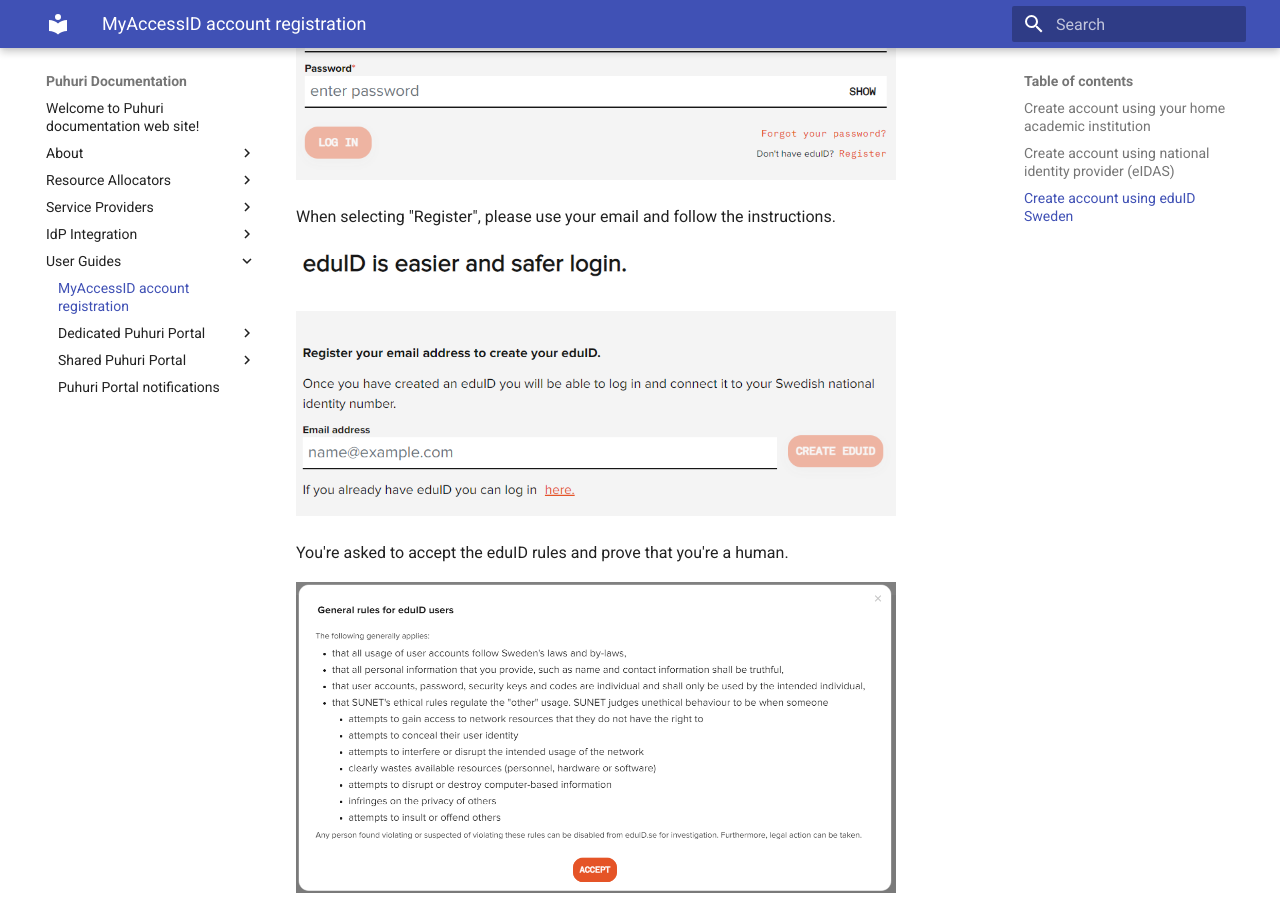
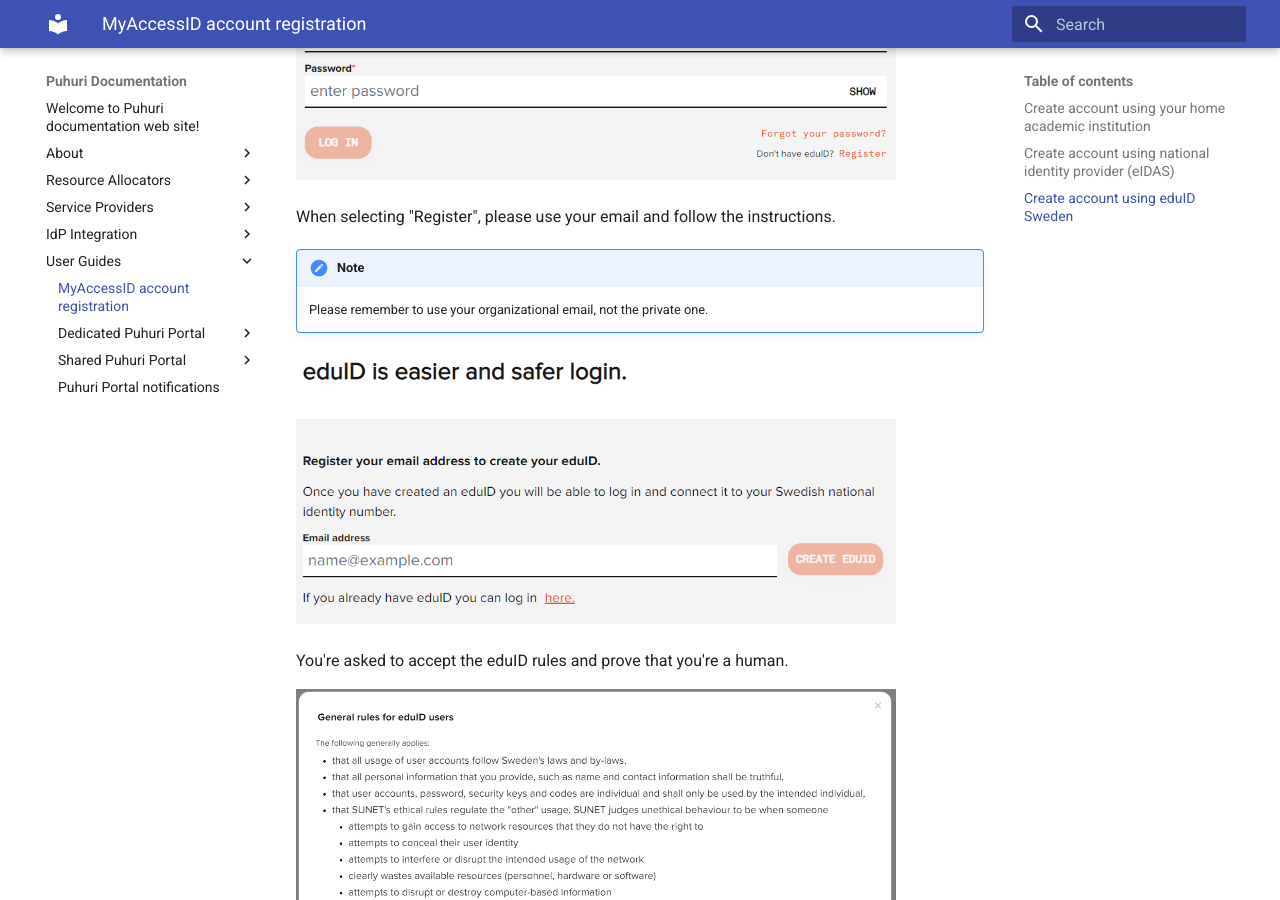
Before and after one commit to neicnordic/puhuri-web, an MkDocs documentation site: the page built from docs/user_guides/myaccessid_registration.md, in a window 1280 px wide and 900 px high, scrolled down 4410 px. Built offline with MkDocs 1.6.1 and Material for MkDocs 9.7.7, drawn with Linux system fonts in a browser that asks for light colours.

Commit message:
Added note to eduID section about organizational email.

```diff
--- a/docs/user_guides/myaccessid_registration.md
+++ b/docs/user_guides/myaccessid_registration.md
@@ -53,6 +53,9 @@ Then you're forwarded to eduID Sweden login page where you can log in with alrea
 
 When selecting "Register", please use your email and follow the instructions.
 
+!!! note
+    Please remember to use your organizational email, not the private one.
+
 ![MyAccessID login](../assets/eduid register.PNG){ width="600" }
 
 You're asked to accept the eduID rules and prove that you're a human.
```
